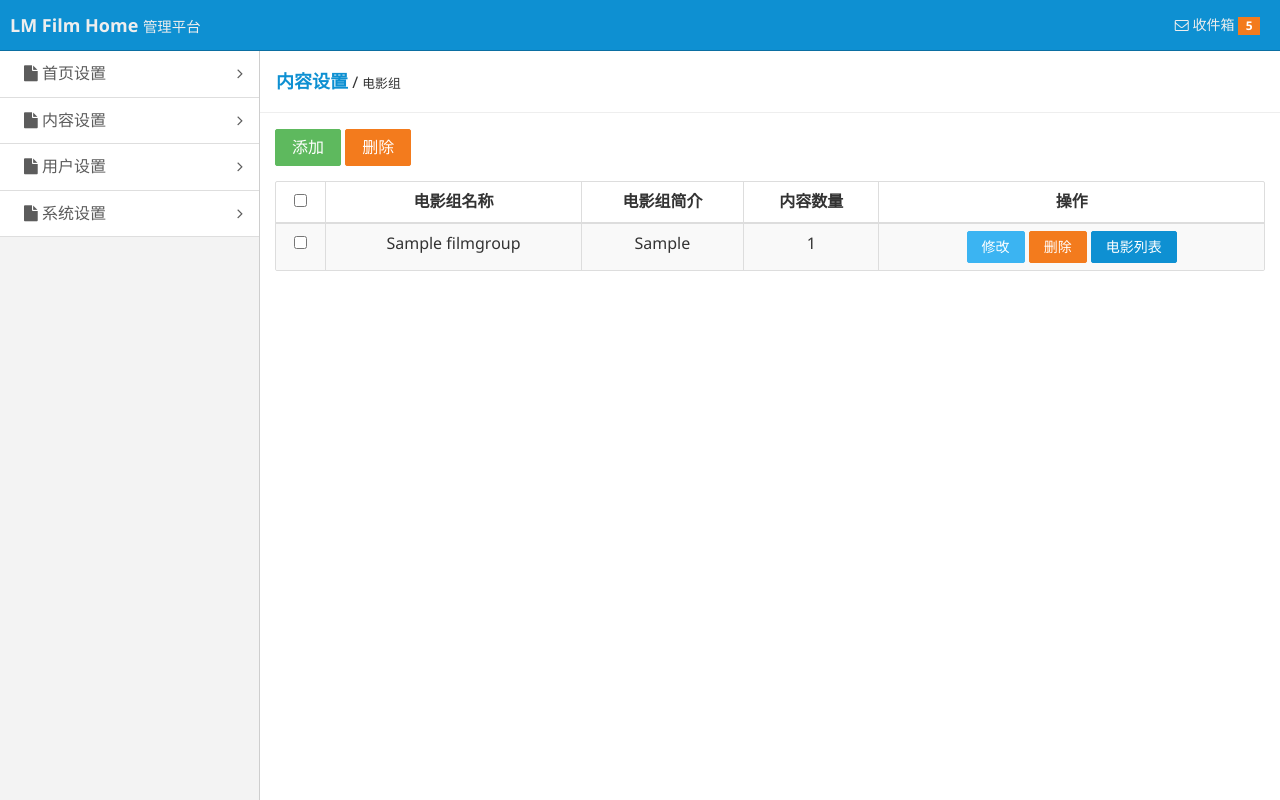
After one commit to zhu91aizhu/LMFilmHome, a Flask app: page /sys/filmgroup in a window 1280 px wide. The commit adds this page. Run offline with Flask 2, Linux system fonts and the light colour scheme; tables that the repository leaves empty hold one stand-in row (values such as "Sample post").

Commit message:
功能：电影组添加

```diff
--- a/app.py
+++ b/app.py
@@ -8,6 +8,16 @@ from models import FilmGroup
 app = Flask(__name__)
 app.config["SQLALCHEMY_DATABASE_URI"] = "sqlite:///db/lm_film_home.db"
 db = SQLAlchemy(app)
+
+def short_intro(intro):
+    if (len(intro) > 32):
+        intro = intro[:32] + "..."
+
+    return intro
+
+def register_filter():
+    env = app.jinja_env
+    env.filters["short_intro"] = short_intro
 
 @app.route('/')
 def hello_world():
@@ -21,41 +31,33 @@ def sys_index():
 def sys_user():
     return render_template("sys/admin-user.html")
 
+@app.route("/sys/filmgroup", methods=["GET"])
+def get_filmgroups():
+    """获取电影组列表"""
+    fgs = FilmGroup.query.all()
+    return render_template("sys/filmgroups.html", filmgroups=fgs)
+
+@app.route("/sys/filmgroup", methods=["POST"])
+def add_filmgroup():
+    """添加电影组"""
+    name = request.form["name"]
+    intro = request.form["intro"]
+
+    try:
+        fg = FilmGroup(name, intro)
+        db.session.add(fg)
+        db.session.commit()
+    except Exception as e:
+        print ("error msg: %s" % e)
+        return "failure"
+
+    return "success"
+
 @app.route("/sys/filmgroup/new", methods=["GET"])
-def sys_filmgroup():
+def get_filmgroup_form():
+    """获取电影组表单"""
     return render_template("sys/admin-filmgroup.html")
 
-
-
-
-
-
-
-
-
-
-
-
-
-
-
-
-
-@app.route("/sys/filmgroup", methods=["POST"])
-def sys_add_filmgroup():
-    try:
-        name = request.form["filmgroup-name"]
-        intro = request.form["filmgroup-intro"]
-
-        filmgroup = FilmGroup(name, intro)
-        db.session.add(filmgroup)
-        db.session.submit()
-        template = "sys/admin-filmgroup-add-succ.html"
-    except:
-        print("add filmgroup fail")
-        template = "sys/admin-filmgroup-add-fail.html"
-
-    return render_template(template)
-
-if __name__ == '__main__':
+if __name__ == "__main__":
+    register_filter()
     app.run()
--- a/templates/sys/admin-index.html
+++ b/templates/sys/admin-index.html
@@ -84,7 +84,7 @@
 
                     <ul class="am-list am-collapse admin-sidebar-sub" id="content-collapse-nav">
                         <li>
-                            <a href="/sys/filmgroup/new" class="am-cf">
+                            <a href="/sys/filmgroup" class="am-cf">
                                 <span class="am-icon-check"></span>
                                 电影组
                             </a>
--- /dev/null
+++ b/templates/sys/filmgroups.html
@@ -0,0 +1,87 @@
+{% extends "sys/admin-index.html" %}
+
+{% block head %}
+    {{ super() }}
+
+    <script>
+        $(document).ready(function () {
+            $("#btn-add-filmgroup").on("click", function () {
+                location = "/sys/filmgroup/new";
+            });
+        });
+    </script>
+
+    <style>
+        th {
+            text-align: center;
+        }
+
+        tr {
+            text-align: center;
+        }
+    </style>
+{% endblock head %}
+
+{% block content %}
+    <div class="admin-content-body">
+        <div class="am-cf am-padding am-padding-bottom-0">
+            <div class="am-fl am-cf"><strong class="am-text-primary am-text-lg">内容设置</strong> /
+                <small>电影组</small>
+            </div>
+        </div>
+
+        <hr/>
+
+        <div class="am-g">
+            <div class="am-u-sm-12">
+                <div class="am-form-group">
+                    <input type="button" id="btn-add-filmgroup" class="am-btn am-btn-success am-radius" value="添加"/>
+                    <input type="button" id="btn-add-filmgroup" class="am-btn am-btn-warning am-radius" value="删除"/>
+                </div>
+
+                <table class="am-table am-table-bordered am-table-radius am-table-striped am-table-hover">
+                    <thead>
+                    <tr>
+                        <th style="width: 5%;">
+                            <input type="checkbox" class=".am-checkbox"/>
+                        </th>
+                        <th>电影组名称</th>
+                        <th>电影组简介</th>
+                        <th>内容数量</th>
+                        <th>操作</th>
+                    </tr>
+                    </thead>
+                    <tbody>
+                    {% for fg in filmgroups %}
+                        <tr>
+                            <td><input type="checkbox"/></td>
+                            <td>{{ fg.name }}</td>
+                            <td>{{ fg.intro|short_intro }}</td>
+                            <td>{{ fg.content_count }}</td>
+                            <td>
+                                <input type="button" id="btn-modify" data-id="{{ fg.id }}" class="am-btn am-btn-secondary am-radius am-btn-sm"
+                                       value="修改"/>
+                                <input type="button" id="btn-delete" data-id="{{ fg.id }}" class="am-btn am-btn-warning am-radius am-btn-sm"
+                                       value="删除"/>
+                                <input type="button" id="btn-list" data-id="{{ fg.id }}" class="am-btn am-btn-primary am-radius am-btn-sm"
+                                       value="电影列表"/>
+                            </td>
+                        </tr>
+                    {% endfor %}
+                    </tbody>
+                </table>
+            </div>
+        </div>
+    </div>
+
+    <div class="am-modal am-modal-alert" tabindex="-1" id="alert-confirm">
+        <div class="am-modal-dialog">
+            <div class="am-modal-hd">提示</div>
+            <div class="am-modal-bd">
+            </div>
+            <div class="am-modal-footer">
+                <span class="am-modal-btn" data-am-modal-confirm>确定</span>
+            </div>
+        </div>
+    </div>
+{% endblock %}
```
Also changed, not shown: models.py (+8 -5 lines), templates/sys/admin-filmgroup.html (+38 -2 lines).
